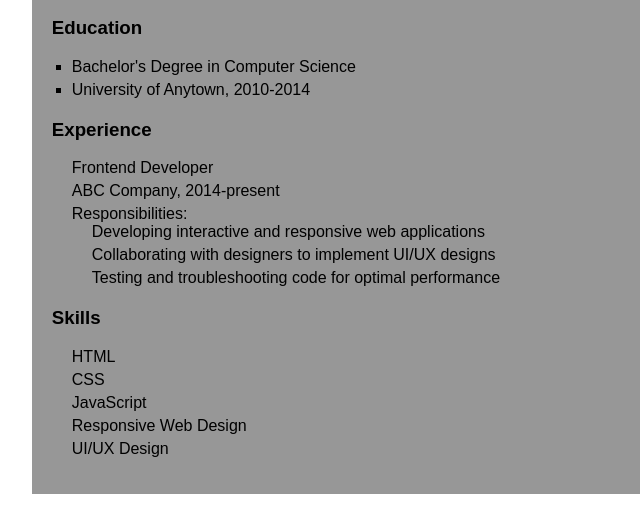
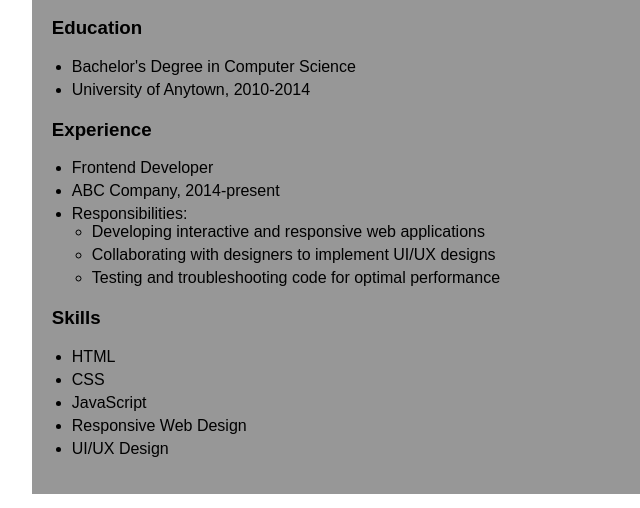
Before and after one commit to AftDark/OK, a plain HTML site: page index.html in a window 1280 px wide. Shown: the part 223-731 px from the top of the page, 209-849 px from the left. Drawn offline with Linux system fonts and the light colour scheme.

Commit message:
Add files via upload

```diff
--- a/index.html
+++ b/index.html
@@ -13,7 +13,7 @@
         <p>Phone: (123) 456-7890</p>
 
         <h3>Education</h3>
-        <ul class="square-bullets">
+        <ul>
             <li>Bachelor's Degree in Computer Science</li>
             <li>University of Anytown, 2010-2014</li>
         </ul>
--- a/styles.css
+++ b/styles.css
@@ -15,7 +15,6 @@ h2, h3 {
 }
 
 ul {
-    list-style-type: none;
     margin-left: 0;
     padding-left: 20px;
 }
@@ -27,7 +26,3 @@ li {
 p {
     margin: 5px 0;
 }
-.square-bullets {
-    list-style-type: square; /* Use square bullets */
-    padding-left: 20px; /* Add some padding for space */
-}
```
